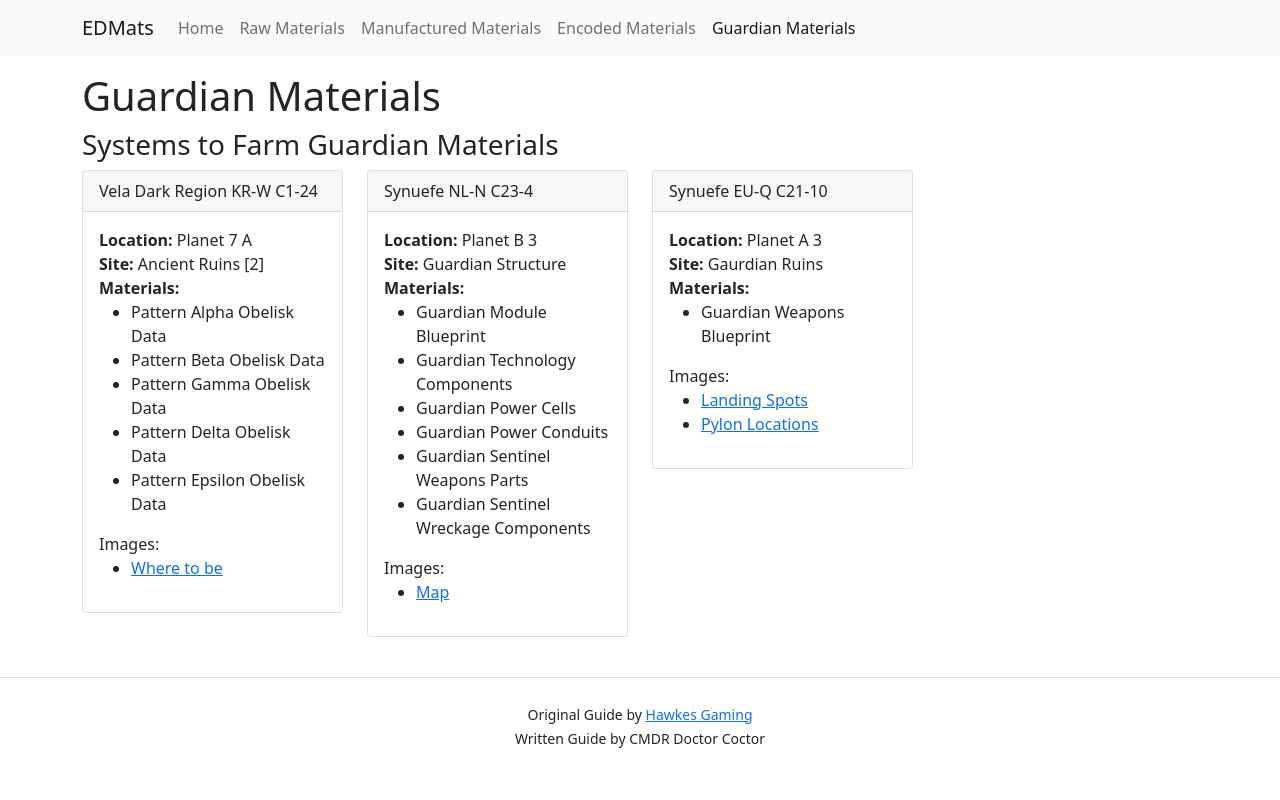
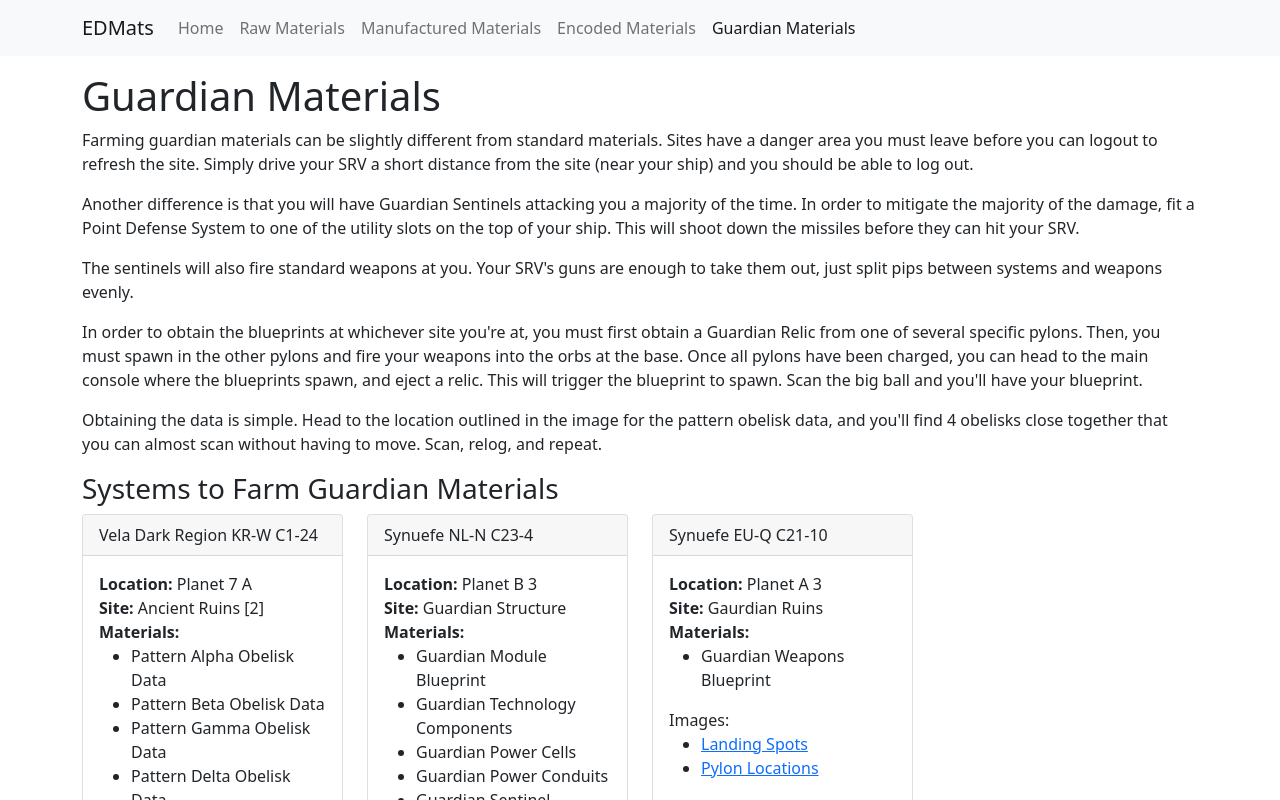
Before and after one commit to jtrenaud1s/EDMats, a React (Create React App) app: page /EDMats/guardian in a window 1280 px wide. Shown: the top 800 px of the page. Built offline with nearby package versions, Linux system fonts and the light colour scheme.

Commit message:
Added short descriptions.

```diff
--- a/src/views/GuardianMaterialView.tsx
+++ b/src/views/GuardianMaterialView.tsx
@@ -4,10 +4,43 @@ import MainLayout from "../layout/MainLayout";
 import { Row, Col, Card } from "react-bootstrap";
 import { guardianMaterialSystems } from "../data";
 
-const RawMaterialView = () => {
+const GuardianMaterialView = () => {
   return (
     <MainLayout>
       <h1>Guardian Materials</h1>
+      <p>
+        Farming guardian materials can be slightly different from standard
+        materials. Sites have a danger area you must leave before you can logout
+        to refresh the site. Simply drive your SRV a short distance from the
+        site (near your ship) and you should be able to log out.
+      </p>
+      <p>
+        Another difference is that you will have Guardian Sentinels attacking
+        you a majority of the time. In order to mitigate the majority of the
+        damage, fit a Point Defense System to one of the utility slots on the
+        top of your ship. This will shoot down the missiles before they can hit
+        your SRV.
+      </p>
+      <p>
+        The sentinels will also fire standard weapons at you. Your SRV's guns
+        are enough to take them out, just split pips between systems and weapons
+        evenly.
+      </p>
+      <p>
+        In order to obtain the blueprints at whichever site you're at, you must
+        first obtain a Guardian Relic from one of several specific pylons. Then,
+        you must spawn in the other pylons and fire your weapons into the orbs
+        at the base. Once all pylons have been charged, you can head to the main
+        console where the blueprints spawn, and eject a relic. This will trigger
+        the blueprint to spawn. Scan the big ball and you'll have your
+        blueprint.
+      </p>
+      <p>
+        Obtaining the data is simple. Head to the location outlined in the image
+        for the pattern obelisk data, and you'll find 4 obelisks close together
+        that you can almost scan without having to move. Scan, relog, and
+        repeat.
+      </p>
       <h3>Systems to Farm Guardian Materials</h3>
       <div>
         <Row>
@@ -23,7 +56,9 @@ const RawMaterialView = () => {
                     <strong>Site: </strong>
                     {system.site}
                   </span>
-                  <span><strong>Materials: </strong></span>
+                  <span>
+                    <strong>Materials: </strong>
+                  </span>
                   <ul>
                     {system.materials.map((material, mid) => {
                       return <li key={mid}>{material}</li>;
@@ -49,4 +84,4 @@ const RawMaterialView = () => {
   );
 };
 
-export default RawMaterialView;
+export default GuardianMaterialView;
```
